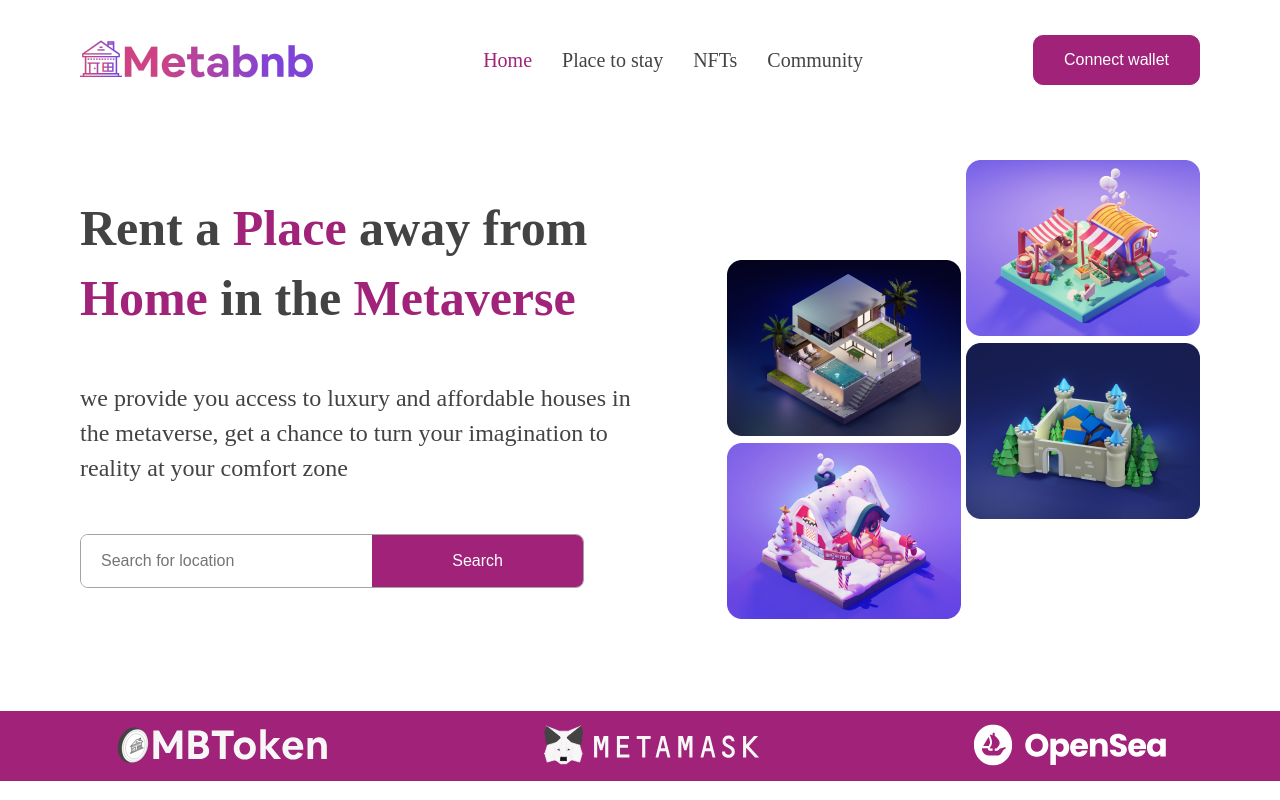
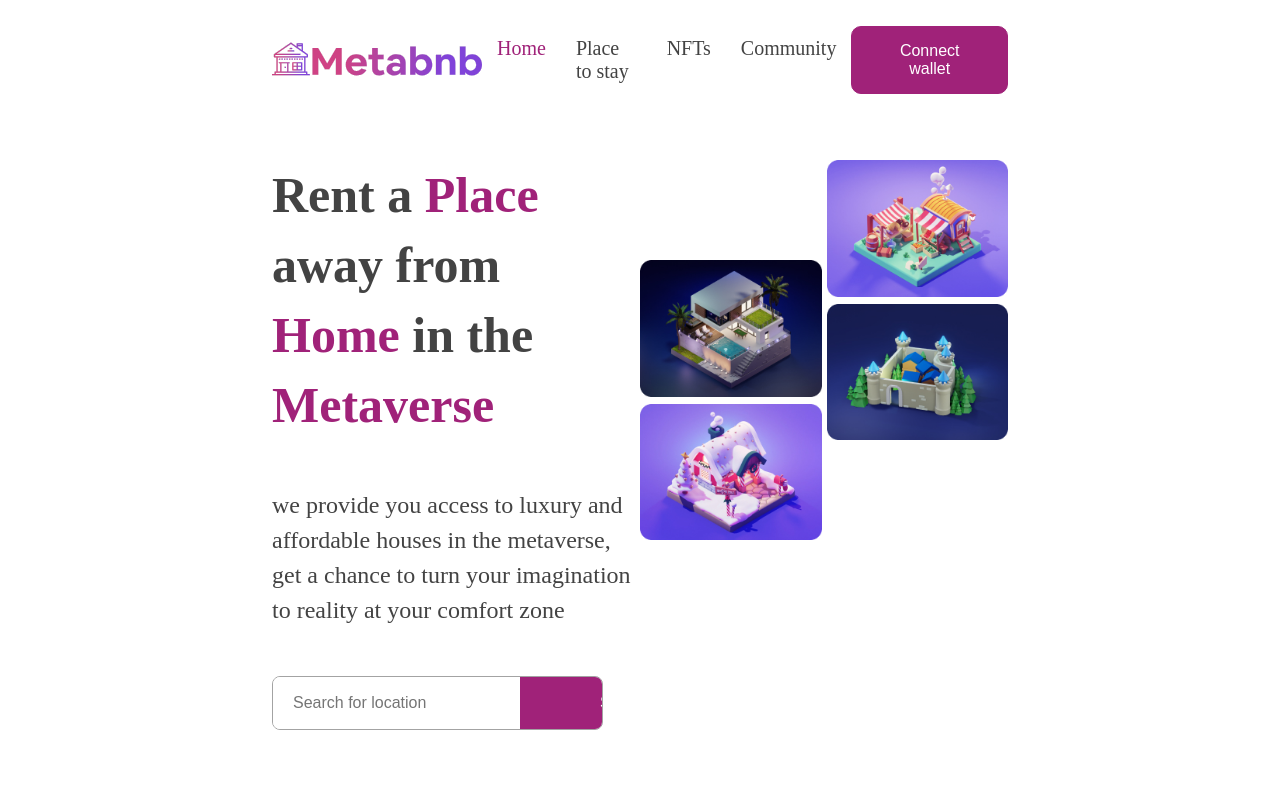
Before and after one commit to ejim11/metabnb-app, a React (Create React App) app: page / in a window 1280 px wide. Shown: the top 800 px of the page. Built offline with nearby package versions, Linux system fonts and the light colour scheme; a web font is replaced by a local one.

Commit message:
style: mixin for media queries added

```diff
--- a/src/App.scss
+++ b/src/App.scss
@@ -21,9 +21,14 @@ body {
 
 img {
   max-width: 100%;
-  position: relative;
 }
 
 input {
   font-size: 16px !important;
 }
+
+.App {
+  position: relative;
+  width: 70%;
+  margin: 0 auto;
+}
--- /dev/null
+++ b/src/scss/_mixin.scss
@@ -0,0 +1,75 @@
+@mixin respond($breakpoint) {
+    @if $breakpoint ==smallPhone {
+        @media (max-width: 18.75em) {
+            //300
+            @content;
+        }
+    }
+
+    @if $breakpoint ==phone {
+        @media (max-width: 34.375em) {
+            //550
+            @content;
+        }
+    }
+
+
+
+    @if $breakpoint ==midTablet {
+        @media (max-width: 46.875em) {
+            //750
+            @content;
+        }
+    }
+
+    @if $breakpoint ==tablet {
+        @media (max-width: 50em) {
+            //800
+            @content;
+        }
+    }
+
+    @if $breakpoint ==bigTablet {
+        @media (max-width: 59.375em) {
+            //950
+            @content;
+        }
+    }
+
+    @if $breakpoint ==miniLaptop {
+        @media (max-width: 75em) {
+            //1200
+            @content;
+        }
+    }
+
+    @if $breakpoint ==laptop {
+        @media (max-width: 90em) {
+            //1440
+            @content;
+        }
+    }
+
+    @if $breakpoint ==medLaptop {
+        @media (max-width: 121.875em) {
+            //1950
+            @content;
+        }
+    }
+
+    @if $breakpoint ==bigLaptop {
+        @media (max-width: 140.625em) {
+            //2250
+            @content;
+        }
+    }
+}
+
+@mixin orient($breakpoint) {
+    @if $breakpoint ==phone {
+        @media (orientation: landscape) and (max-height: 24.375em) {
+            //300
+            @content;
+        }
+    }
+}
```
